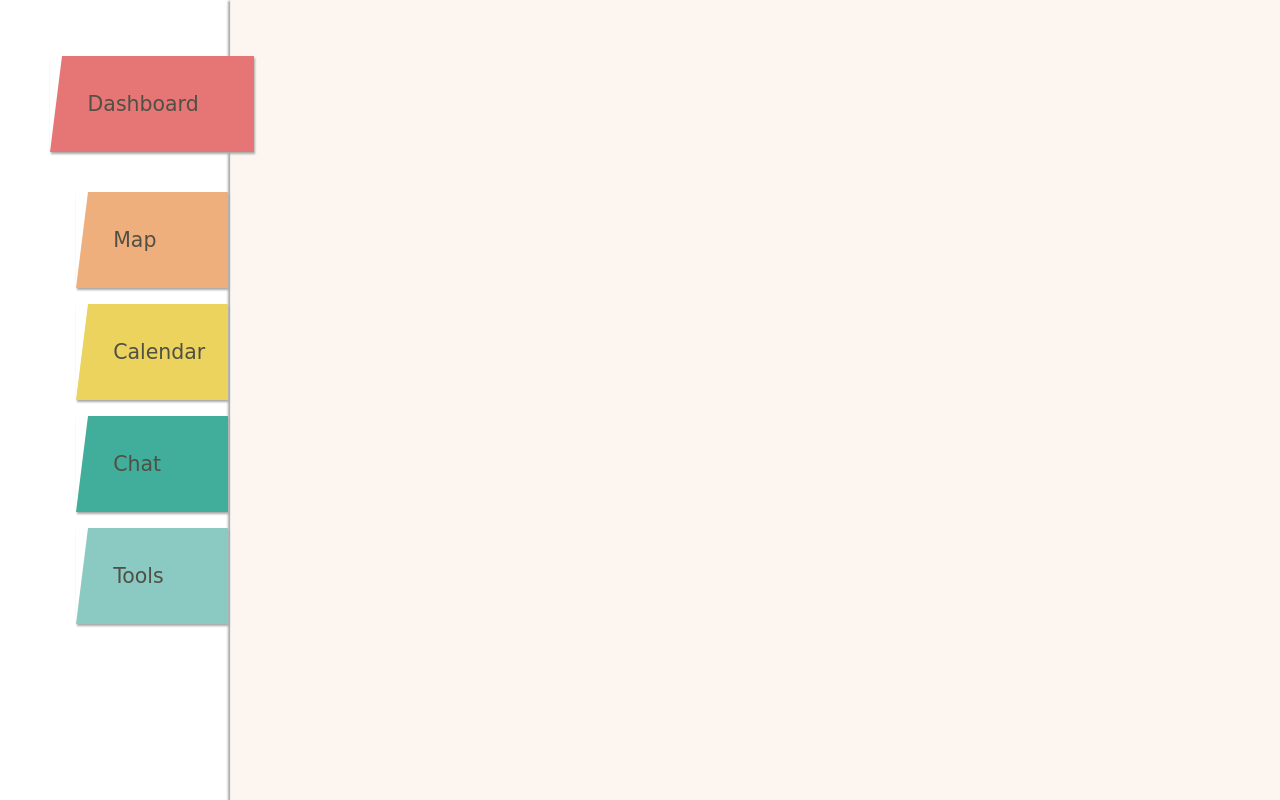
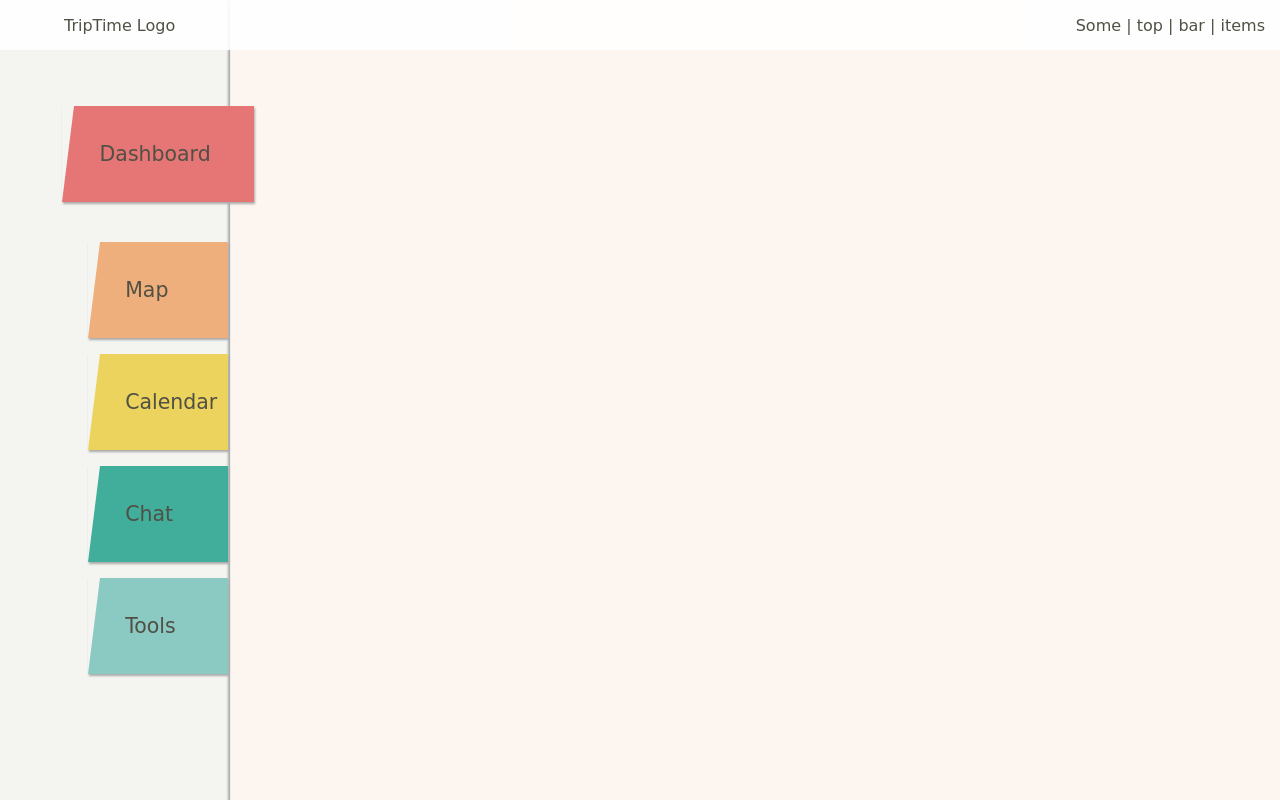
Before and after one commit to niuniuanran/TripTimeUISketch, a plain HTML site: page index.html in a window 1280 px wide. Drawn offline with Linux system fonts and the light colour scheme; a web font is replaced by a local one.

Commit message:
added top bar

```diff
--- a/index.html
+++ b/index.html
@@ -7,6 +7,11 @@
     <link href="https://fonts.googleapis.com/css?family=Fredericka+the+Great&display=swap" rel="stylesheet">
 </head>
 <body>
+
+<div class="top-bar">
+    <span class="top-bar-span" id="logo-span">TripTime Logo</span>
+    <span class="top-bar-span">Some | top | bar | items</span>
+</div>
 
 <div class="nav-bar page-tags">
     <div class="page-tag index-tag active" id="dashboard-tag">
--- a/src/style.css
+++ b/src/style.css
@@ -4,7 +4,12 @@ body, html{
 }
 body {
     position: relative;
-    color: var(--text-gray);
+    color: var(--primary-text-color);
+    background-color: var(--outer-background-color);
+}
+
+div{
+    box-sizing: border-box;
 }
 
 :root {
@@ -14,7 +19,10 @@ body {
     --dashboard-color: #e67575;
     --chat-color: #41ad9b;
     --tools-color: #8bc9c3;
-    --text-gray: #505045;
+    --primary-text-color: #505045;
+    --info-text-color: #232322;
+    --outer-background-color: #f4f4f1;
+    --page-background-color: #fdf5ef;
     --decor-font-family: 'Fredericka the Great', cursive;
 }
 
@@ -27,6 +35,20 @@ body {
 .nav-span {
     padding-left: 2vmax;
 }
+.top-bar {
+    position: fixed;
+    width: 100vw;
+    top: 0;
+    background-color: rgba(256,256,256, 0.9);
+    height: 50px;
+    z-index: 100;!important;
+    font-family: var(--decor-font-family);
+    display: flex;
+    flex-direction: row;
+    align-items: center;
+    justify-content: space-between;
+    padding: 0 15px 0 5vw;
+}
 
 .page-tags{
     position: fixed;
@@ -34,14 +56,13 @@ body {
     flex-direction: column;
     align-items: flex-end;
     justify-content: space-evenly;
-    top: 5vh;
+    top: calc(50px + 5vh);
     right:calc(var(--page-body-width) + 2px);
     min-height: 75vh;
     z-index: 2;
     font-size: 1.6vmax;
     line-height: 12vh;
     font-family: var(--decor-font-family);
-
 }
 .page-tag{
     position: relative;
@@ -75,6 +96,6 @@ body {
     left: calc(100vw - var(--page-body-width));
     border-left: solid 1px #eee;
     box-shadow: -2px 1px 2px #aaa;
-    background-color: #fdf5ef;
+    background-color: var(--page-background-color);
     z-index: 1;
 }
```
